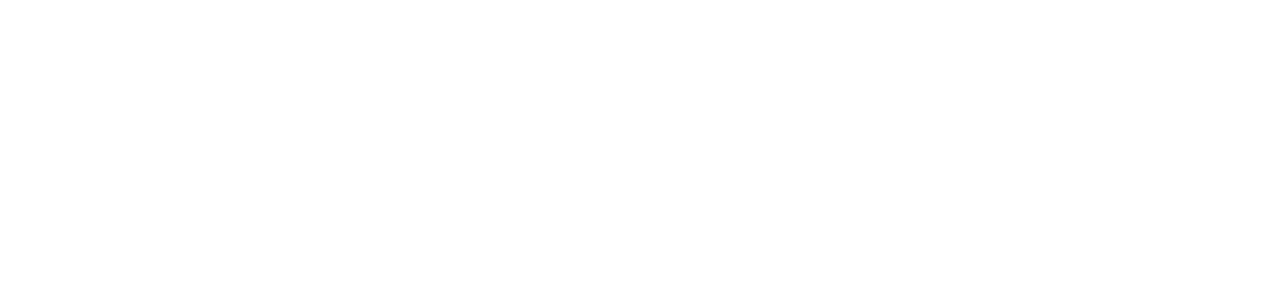
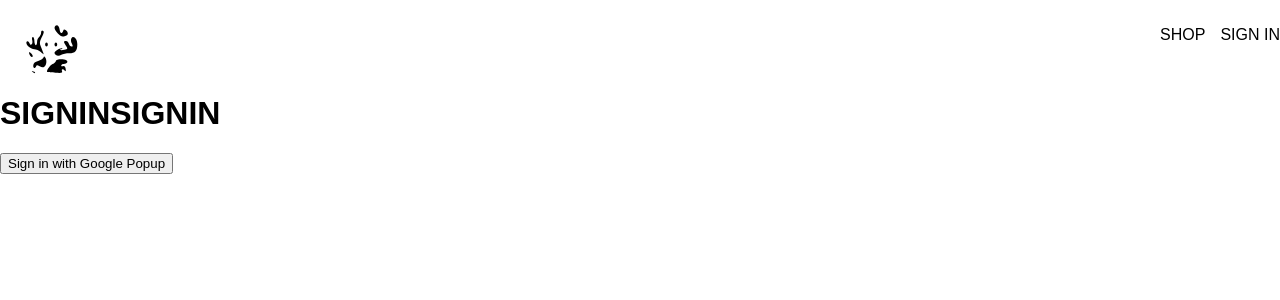
Before and after one commit to dogbeide/clothing-store, a React (Vite) app: page /sign-in in a window 1280 px wide. Before the commit this address had no page. Shown: the top 300 px of the page. Built offline with nearby package versions, Linux system fonts and the light colour scheme; a web font is replaced by a local one.

Commit message:
Add SignIn component, firebase-utils, setup firebase & brought in libraries, createUser

```diff
--- a/package.json
+++ b/package.json
@@ -10,6 +10,7 @@
     "preview": "vite preview"
   },
   "dependencies": {
+    "firebase": "^10.5.2",
     "react": "^18.2.0",
     "react-dom": "^18.2.0",
     "react-router-dom": "^6.17.0",
--- a/src/App.jsx
+++ b/src/App.jsx
@@ -1,17 +1,20 @@
 import { Routes, Route } from 'react-router-dom';
 import NavBar from './routes/navbar/navbar.component';
 import Home from './routes/home/home.component';
+import SignIn from './routes/sign-in/sign-in.component';
 
 const Shop = () => <div>shopshop</div>;
 
 const App = () => {
   return (
-    <Routes>
-      <Route path='/' element={<NavBar />} >
+    <>
+      <NavBar />
+      <Routes>
         <Route index element={<Home />} />
         <Route path='shop' element={<Shop />} />
-      </Route>
-    </Routes>
+        <Route path='sign-in' element={<SignIn />} />
+      </Routes>
+    </>
   );
 }
 
--- a/src/routes/navbar/navbar.component.jsx
+++ b/src/routes/navbar/navbar.component.jsx
@@ -14,9 +14,12 @@
           <Link className="navbar-link" to='/shop'>
             SHOP
           </Link>
+          <Link className="sign-in" to='/sign-in'>
+            SIGN IN
+          </Link>
         </div>
       </div>
-      <Outlet />
+      {/* <Outlet /> */}
     </Fragment>
   )
 }
--- /dev/null
+++ b/src/routes/sign-in/sign-in.component.jsx
@@ -0,0 +1,25 @@
+import { Routes, Route } from 'react-router-dom'
+import NavBar from '../navbar/navbar.component';
+import {
+  signInWithGooglePopup,
+  createUserDocumentFromAuth
+} from '../../utils/firebase/firebase.utils';
+
+const SignIn = () => {
+
+  const logGoogleUser = async () => {
+    const {user} = await signInWithGooglePopup();
+    await createUserDocumentFromAuth(user);
+  }
+
+  return (
+    <div>
+      <h1>SIGNINSIGNIN</h1>
+      <button onClick={logGoogleUser}>
+        Sign in with Google Popup
+      </button>
+    </div>
+  )
+}
+
+export default SignIn;
--- /dev/null
+++ b/src/utils/firebase/firebase.utils.js
@@ -0,0 +1,64 @@
+// Import the functions you need from the SDKs you need
+import { initializeApp } from "firebase/app";
+// TODO: Add SDKs for Firebase products that you want to use
+// https://firebase.google.com/docs/web/setup#available-libraries
+import {
+  getAuth,
+  signInWithRedirect,
+  signInWithPopup,
+  GoogleAuthProvider,
+} from 'firebase/auth';
+
+import {
+  getFirestore,
+  doc,
+  getDoc,
+  setDoc
+} from 'firebase/firestore'
+
+// Your web app's Firebase configuration
+const firebaseConfig = {
+  apiKey: "AIzaSyAbxvu1ezROD_9Zs2LPfN_ra_pAz7ov6Zk",
+  authDomain: "reeftipus-db.firebaseapp.com",
+  projectId: "reeftipus-db",
+  storageBucket: "reeftipus-db.appspot.com",
+  messagingSenderId: "440869533417",
+  appId: "1:440869533417:web:f86f07e770a3e8a03c2278"
+};
+
+// Initialize Firebase
+const app = initializeApp(firebaseConfig);
+const provider = new GoogleAuthProvider();
+
+provider.setCustomParameters({
+  prompt: "select_account"
+});
+
+export const auth = getAuth();
+export const signInWithGooglePopup = () => signInWithPopup(auth, provider);
+
+const db = getFirestore();
+
+export const createUserDocumentFromAuth = async (userAuth) => {
+  const userDocRef = doc(db, 'users', userAuth.uid)
+  console.log(userDocRef);
+
+  const userSnapshot = await getDoc(userDocRef);
+
+  if (!userSnapshot.exists()) {
+    const { displayName, email } = userAuth;
+    const createdAt = new Date();
+
+    try {
+      await setDoc(userDocRef, {
+        displayName,
+        email,
+        createdAt
+      });
+    } catch (error) {
+      console.log('error creating user', error);
+    }
+  }
+
+  return userDocRef;
+}
```
Also changed, not shown: 1 other file (tests, documents, lock files or other folders).
